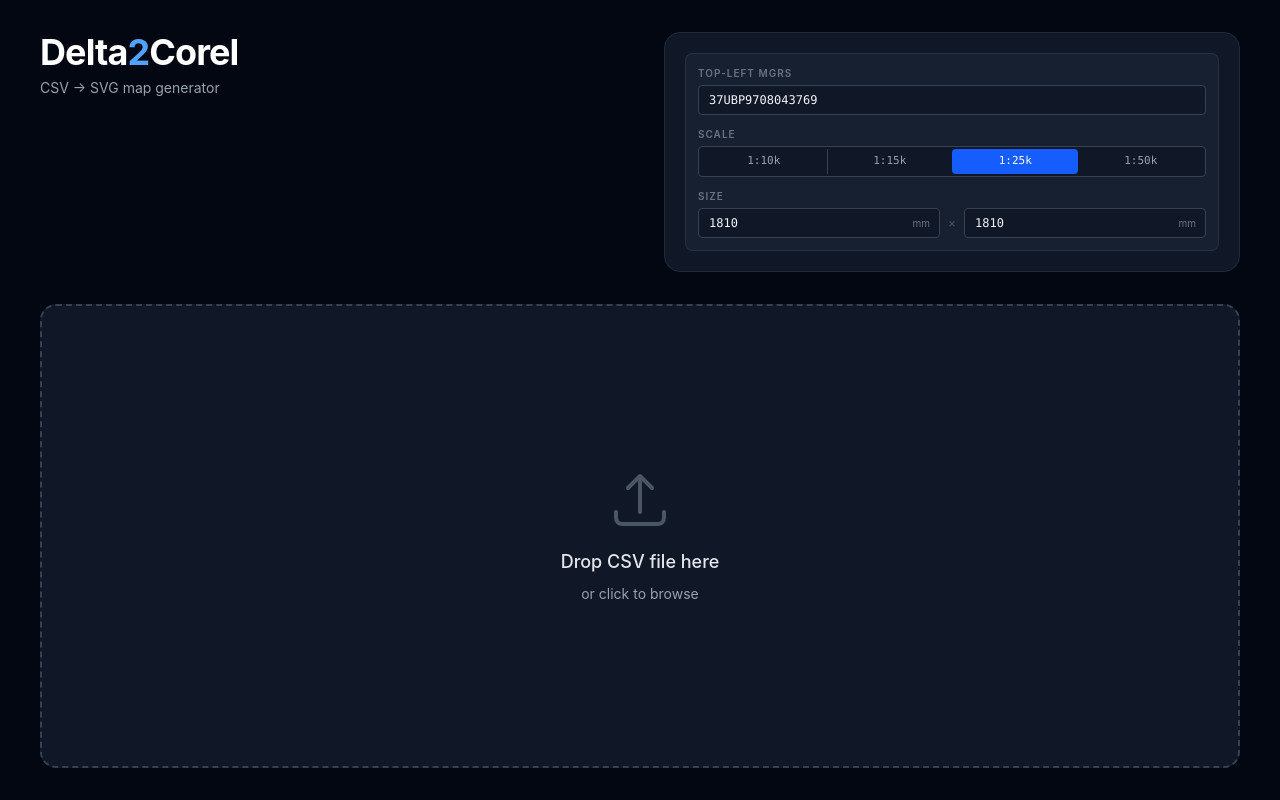
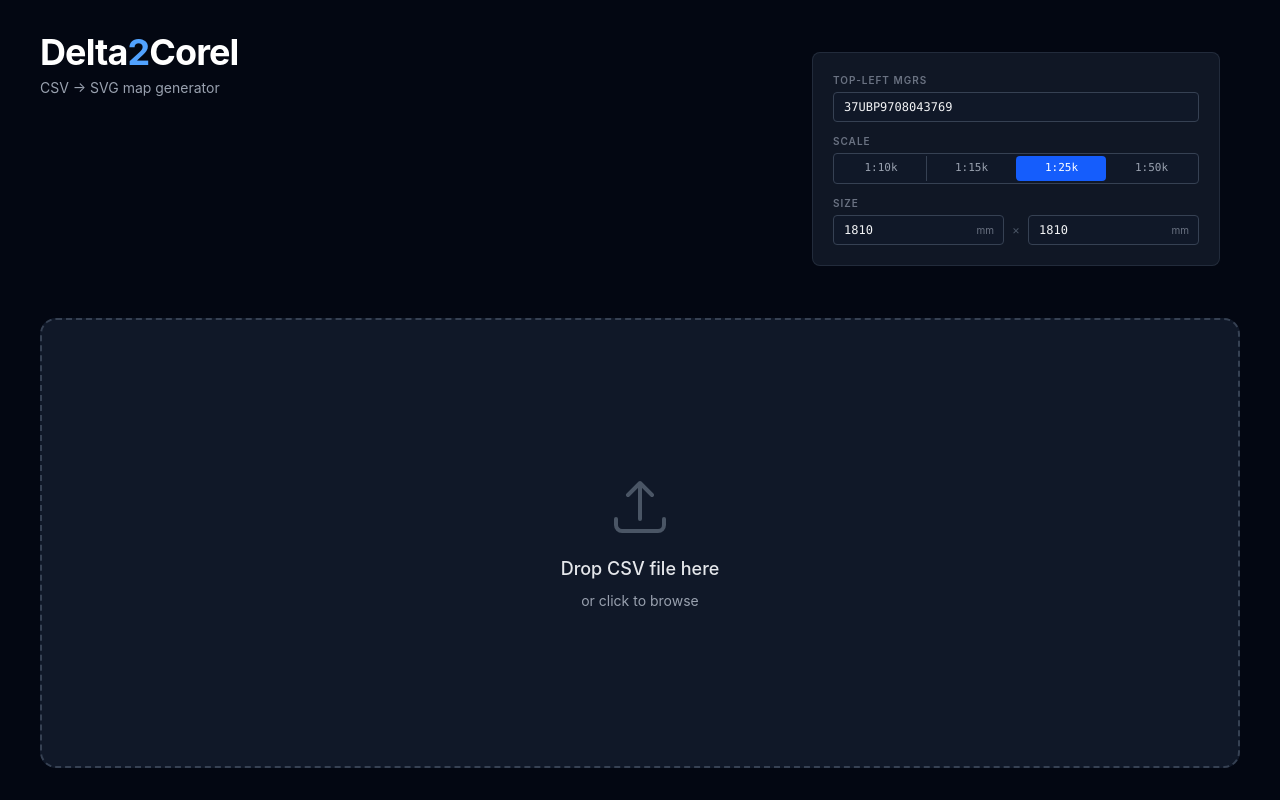
Before and after one commit to nikitauskas/corel, a React (Vite) app: page / in a window 1280 px wide. Built offline with nearby package versions, Linux system fonts and the light colour scheme.

Commit message:
polishing

```diff
--- a/src/App.tsx
+++ b/src/App.tsx
@@ -642,7 +642,7 @@ export default function App() {
         </div>
 
         {/* Right Side: Control Panel */}
-        <div className="bg-gray-900 border border-gray-800 rounded-2xl p-5 max-w-xl w-full">
+        <div className="p-5 max-w-md w-full">
           <MapSettingsForm
             idPrefix="landing"
             mgrsTL={mgrsTL}
@@ -653,6 +653,7 @@ export default function App() {
             onScaleChange={handleScaleChange}
             onWidthChange={handleWidthChange}
             onHeightChange={handleHeightChange}
+            padding={"p-5"}
           />
         </div>
       </div>
--- a/src/components/MapSettingsForm.tsx
+++ b/src/components/MapSettingsForm.tsx
@@ -4,6 +4,7 @@ interface MapSettingsFormProps {
   scale: number;
   width: string;
   height: string;
+  padding?: string;
   onMgrsChange: (v: string) => void;
   onScaleChange: (v: number) => void;
   onWidthChange: (v: string) => void;
@@ -27,9 +28,12 @@ export function MapSettingsForm({
   onScaleChange,
   onWidthChange,
   onHeightChange,
+  padding = "px-3 py-5",
 }: MapSettingsFormProps) {
   return (
-    <div className="bg-gray-800/50 border border-gray-700/50 rounded-lg p-3 space-y-3">
+    <div
+      className={`bg-gray-800/50 border border-gray-700/50 rounded-lg ${padding} space-y-3`}
+    >
       <div>
         <label htmlFor={`${idPrefix}-mgrs`} className={labelCls}>
           Top-Left MGRS
```
